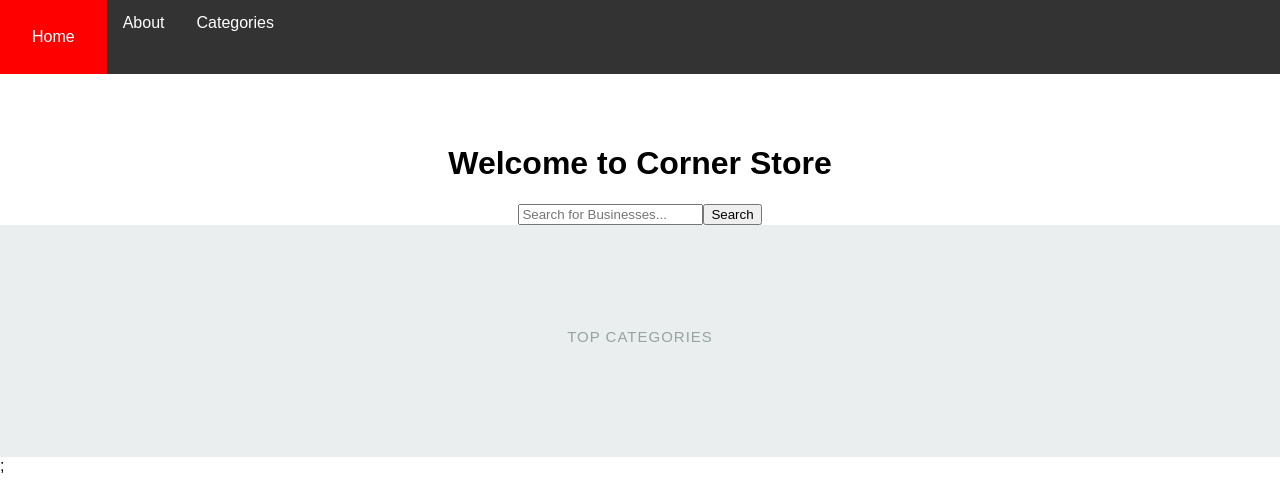
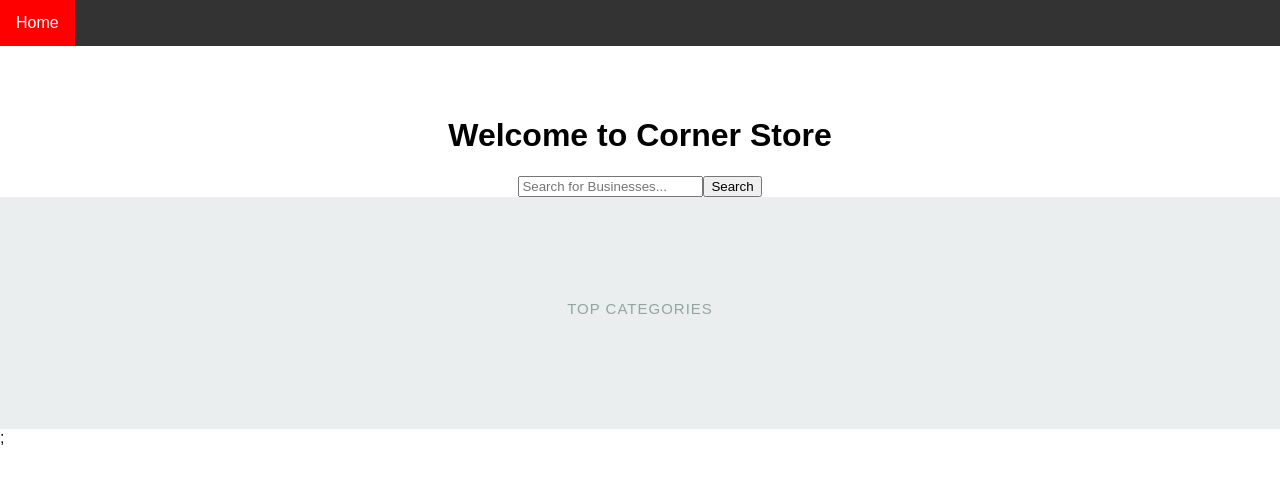
Before and after one commit to Corner-Store/CornerStoreWebsite, a React (Create React App) app: page / in a window 1280 px wide. Shown: the top 496 px of the page. Built offline with nearby package versions, Linux system fonts and the light colour scheme.

Commit message:
update files for heroku

```diff
--- a/src/Components/Header.js
+++ b/src/Components/Header.js
@@ -4,11 +4,10 @@ class Header extends Component {
   render() {
     return (
       <header id="home">
-        <div class="navbar">
-          <a>
+        <div className="navbar">
+
             <Link to="/">Home</Link>
-          </a>
-          <a href="#news">About</a>
+          {/* <a href="#news">About</a>
           <div class="dropdown">
             <button class="dropbtn">
               Categories
@@ -18,25 +17,25 @@ class Header extends Component {
               <div class="row">
                 <div class="column">
                   <h3>Services</h3>
-                  {/* <a href="#">Education</a>
+                  <a href="#">Education</a>
                   <a href="#">Consulting</a>
-                  <a href="#">Technology</a> */}
+                  <a href="#">Technology</a>
                 </div>
                 <div class="column">
                   <h3>Others</h3>
-                  {/* <a href="#">Retail</a>
+                  <a href="#">Retail</a>
                   <a href="#">Transportation</a>
-                  <a href="#">Contracting</a> */}
+                  <a href="#">Contracting</a>
                 </div>
                 <div class="column">
                   <h3>Beauty</h3>
-                  {/* <a href="#">Hair Salon</a>
+                  <a href="#">Hair Salon</a>
                   <a href="#">Make Up</a>
-                  <a href="#">Barber</a> */}
+                  <a href="#">Barber</a>
                 </div>
               </div>
             </div>
-          </div>
+          </div> */}
         </div>
       </header>
     );
```
Also changed, not shown: 1 other file (tests, documents, lock files or other folders).
